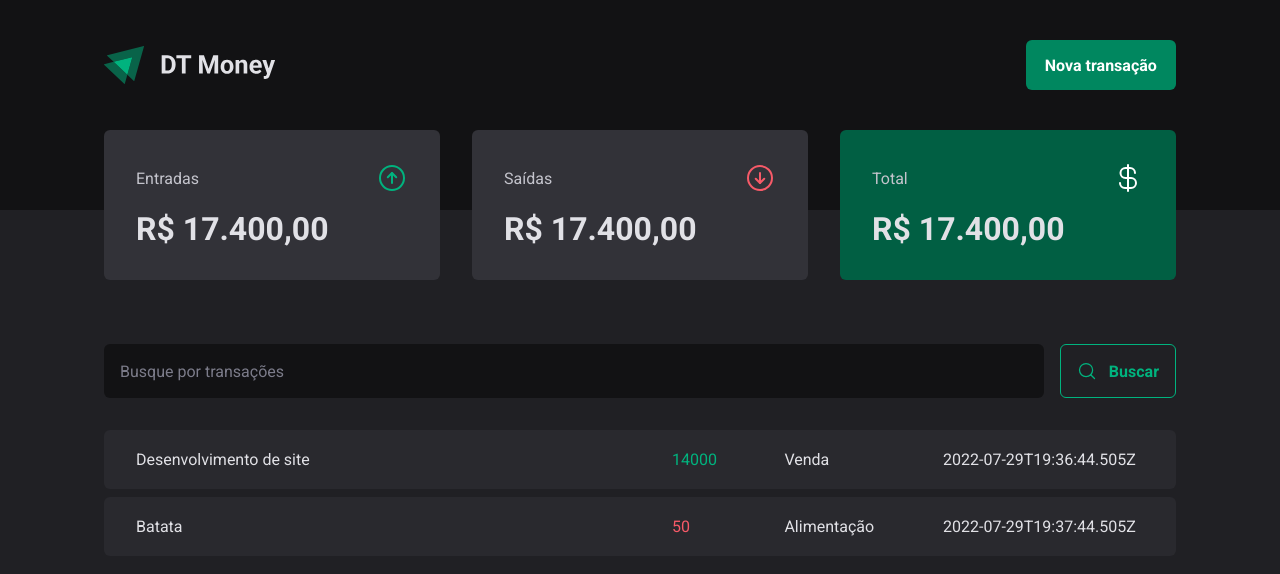
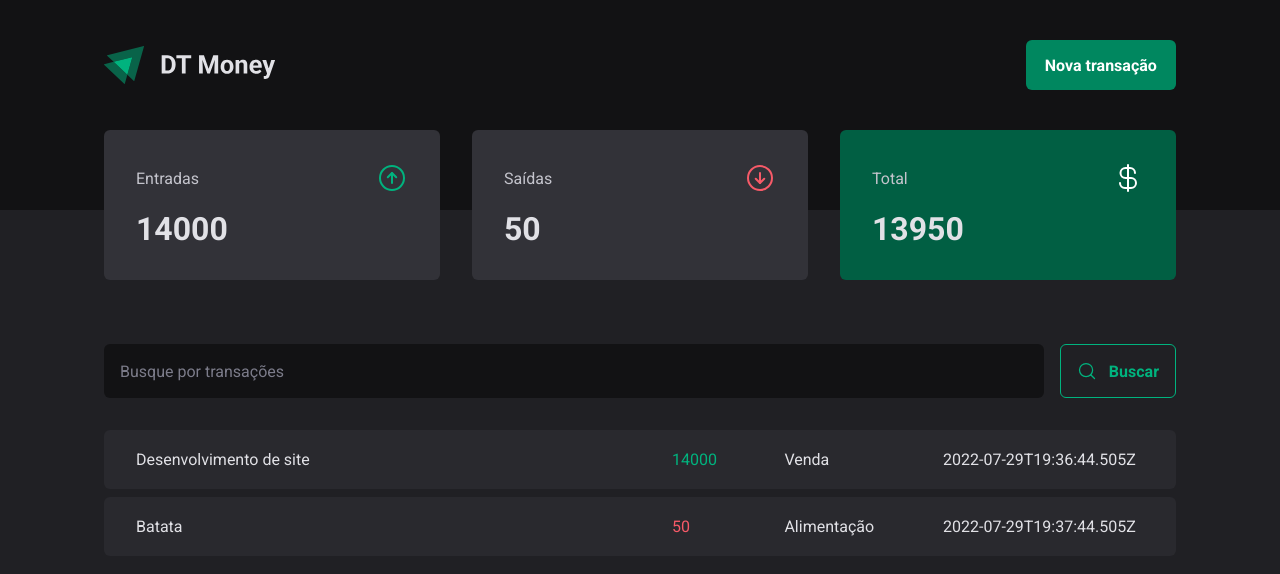
Before and after one commit to filipesalesaraujo/dt-money, a React (Vite) app: page / in a window 1280 px wide. Shown: the top 574 px of the page. Built offline with nearby package versions, Linux system fonts and the light colour scheme; data requests are answered from the project's data file.

Commit message:
Conexão com a API - Calculando resumo de transações

```diff
--- a/src/components/Summary/index.tsx
+++ b/src/components/Summary/index.tsx
@@ -8,34 +8,45 @@
 
 export function Summary() {
 
-    const { transactions } = useContext(TransactionsContext)
+    const {transactions} = useContext(TransactionsContext)
+
+    const summary = transactions.reduce((acc, transaction) => {
+        if (transaction.type === 'income') {
+            acc.income += transaction.price;
+            acc.total += transaction.price
+        } else {
+            acc.outcome += transaction.price;
+            acc.total -= transaction.price
+        }
+        return acc
+    }, {income: 0, outcome: 0, total: 0})
 
     return (
         <SummaryContainer>
             <SummaryCard>
                 <header>
                     <span>Entradas</span>
-                    <ArrowCircleUp size={32} color="#00b37e" />
+                    <ArrowCircleUp size={32} color="#00b37e"/>
                 </header>
-                <strong>R$ 17.400,00</strong>
+                <strong>{summary.income}</strong>
             </SummaryCard>
 
             <SummaryCard>
                 <header>
                     <span>Saídas</span>
-                    <ArrowCircleDown size={32} color="#f75a68" />
+                    <ArrowCircleDown size={32} color="#f75a68"/>
                 </header>
-                <strong>R$ 17.400,00</strong>
+                <strong>{summary.outcome}</strong>
             </SummaryCard>
 
             <SummaryCard variant='green'>
                 <header>
                     <span>Total</span>
-                    <CurrencyDollar size={32} color="#fff" />
+                    <CurrencyDollar size={32} color="#fff"/>
                 </header>
-                <strong>R$ 17.400,00</strong>
+                <strong>{summary.total}</strong>
             </SummaryCard>
         </SummaryContainer>
 
-)
+    )
 }
```
